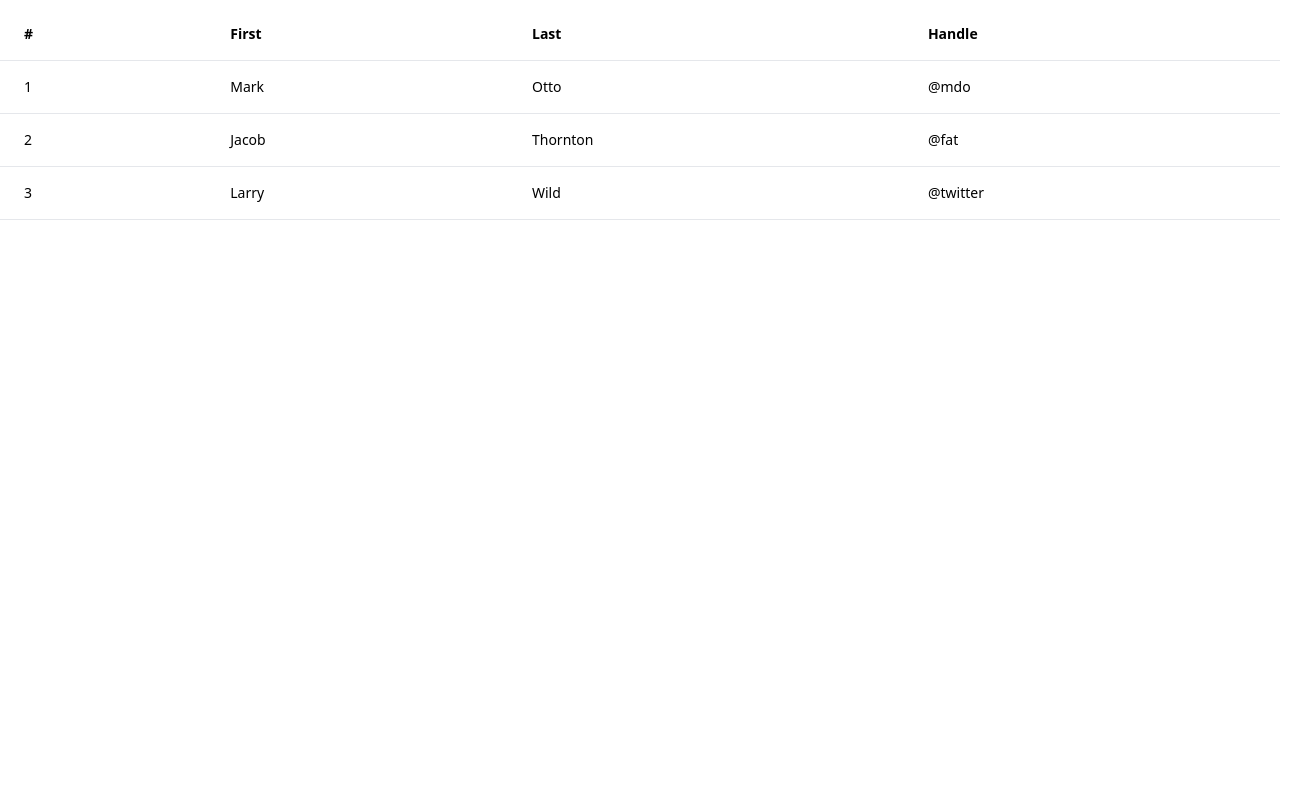
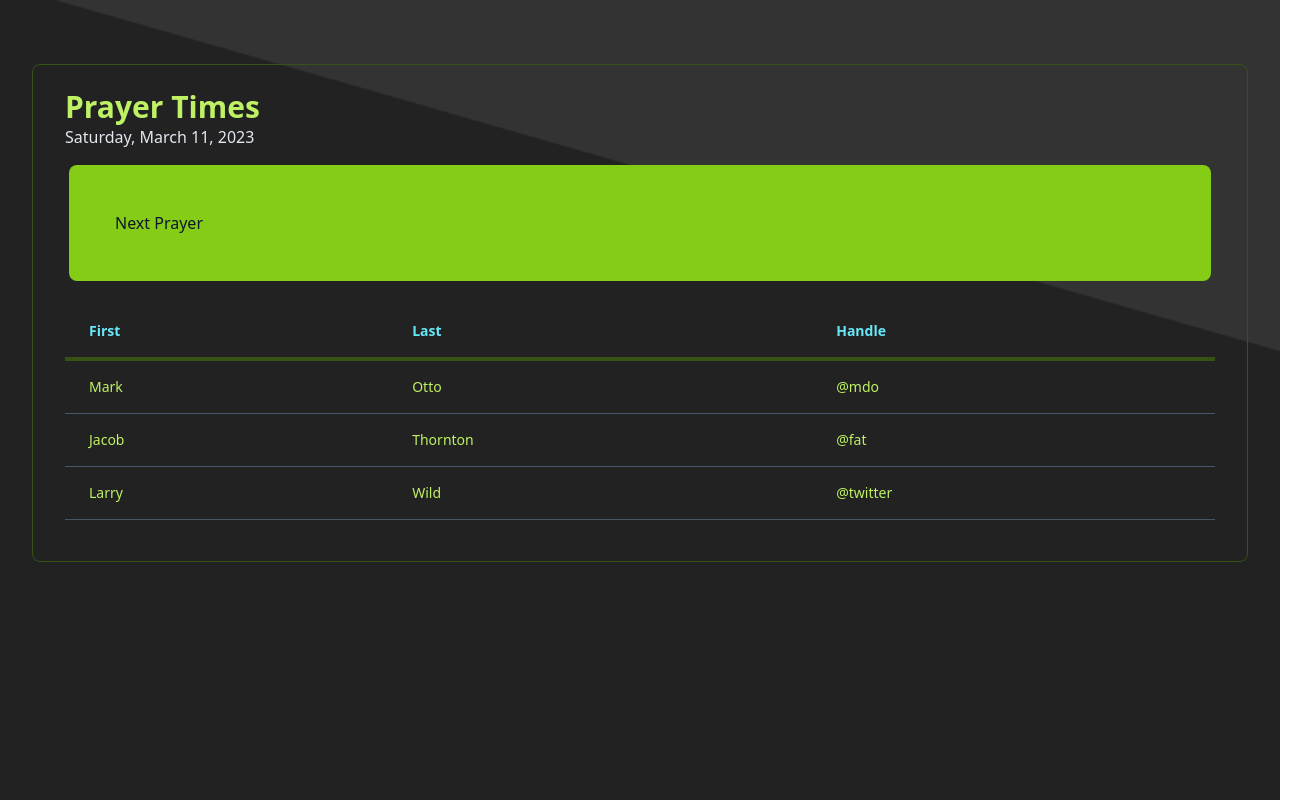
Before and after one commit to angularbrackets-web/alfaruq.web.ts.v5, a Next.js app: page /TTable in a window 1280 px wide. Shown: the whole page, 1312 px wide, since content can reach past the window. Built offline with nearby package versions, Linux system fonts and the light colour scheme.

Commit message:
Table style added

```diff
--- a/src/pages/TTable.tsx
+++ b/src/pages/TTable.tsx
@@ -1,35 +1,41 @@
 export default function TTable(){
     return(
-        <section className="min-h-screen">
-            <div className="flex flex-col">
+        <section className="min-h-screen bg-slate-900 text-lime-300 angledBgSlateLime">
+            <div className="flex flex-col p-[5%]">
   <div className="overflow-x-auto sm:-mx-6 lg:-mx-8">
-    <div className="inline-block min-w-full py-2 sm:px-6 lg:px-8">
+    <div className="inline-block min-w-full sm:px-6 lg:px-8 border border-lime-900 rounded-lg px-[3%] py-[3%] lg:py-[2%]">
+      <div className="mb-4">
+        <h1 className="text-3xl font-extrabold">Prayer Times</h1>
+        <h4 className="text-md font-thin text-slate-200">Saturday, March 11, 2023</h4>
+      </div>
+
+
+      <div className="p-[5%] sm:p-[4%] lg-p-[0%] sm:m-1 sm:mb-6  bg-lime-500 text-slate-900 rounded-lg mb-10">
+        <h1>Next Prayer</h1>
+      </div>
+
       <div className="overflow-hidden">
-        <table className="min-w-full text-left text-sm font-light">
-          <thead className="border-b font-medium dark:border-neutral-500">
+        <table className="min-w-full text-left text-sm font-light mb-4">
+          <thead className=" border-b-4 border-lime-900 text-cyan-300 font-medium ">
             <tr>
-              <th scope="col" className="px-6 py-4">#</th>
               <th scope="col" className="px-6 py-4">First</th>
               <th scope="col" className="px-6 py-4">Last</th>
               <th scope="col" className="px-6 py-4">Handle</th>
             </tr>
           </thead>
           <tbody>
-            <tr className="border-b dark:border-neutral-500">
-              <td className="whitespace-nowrap px-6 py-4 font-medium">1</td>
-              <td className="whitespace-nowrap px-6 py-4">Mark</td>
+            <tr className="border-b border-slate-600">
+              <td className="whitespace-nowrap px-6 py-4 font-medium">Mark</td>
               <td className="whitespace-nowrap px-6 py-4">Otto</td>
               <td className="whitespace-nowrap px-6 py-4">@mdo</td>
             </tr>
-            <tr className="border-b dark:border-neutral-500">
-              <td className="whitespace-nowrap px-6 py-4 font-medium">2</td>
-              <td className="whitespace-nowrap px-6 py-4">Jacob</td>
+            <tr className="border-b border-slate-600">
+              <td className="whitespace-nowrap px-6 py-4 font-medium">Jacob</td>
               <td className="whitespace-nowrap px-6 py-4">Thornton</td>
               <td className="whitespace-nowrap px-6 py-4">@fat</td>
             </tr>
-            <tr className="border-b dark:border-neutral-500">
-              <td className="whitespace-nowrap px-6 py-4 font-medium">3</td>
-              <td className="whitespace-nowrap px-6 py-4">Larry</td>
+            <tr className="border-b border-slate-600">
+              <td className="whitespace-nowrap px-6 py-4 font-medium">Larry</td>
               <td className="whitespace-nowrap px-6 py-4">Wild</td>
               <td className="whitespace-nowrap px-6 py-4">@twitter</td>
             </tr>
--- a/src/styles/globals.css
+++ b/src/styles/globals.css
@@ -99,6 +99,10 @@
 
 .angledBgDarkTeal{
   background-image: linear-gradient(196deg, #125050 70%, #333 calc(70% + 2px));
+}
+
+.angledBgSlateLime{
+  background-image: linear-gradient(196deg, #333 30%, #222 calc(30% + 2px));
 }
 
 .paymentCard:hover{
```
